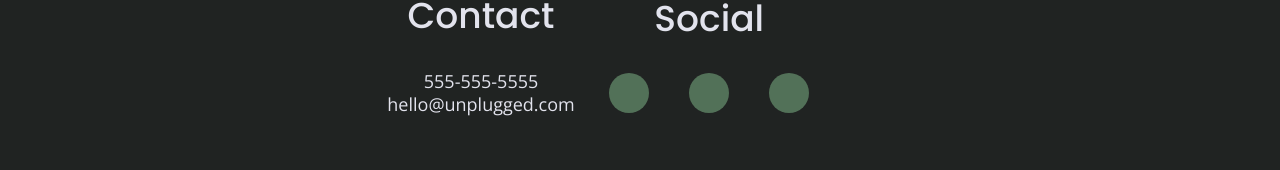
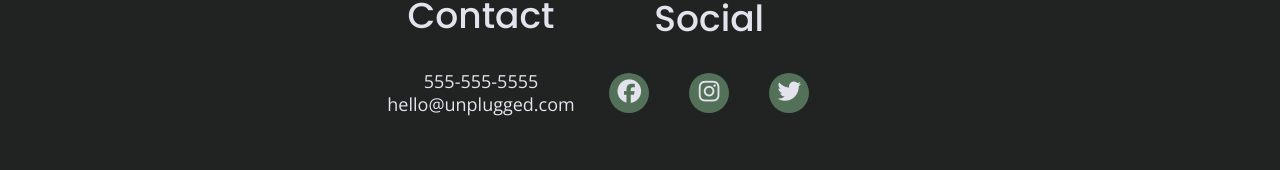
Before and after one commit to codedbyk8/retreat, a website: page index.html in a window 1280 px wide. Shown: the part 5381-5551 px from the top of the page. Drawn offline with nearby package versions, Linux system fonts and the light colour scheme; files whose address does not match are found by name.

Commit message:
social icons added

```diff
--- a/index.html
+++ b/index.html
@@ -168,9 +168,9 @@
           <h2> Social </h2>
 
           <div class="social-icons">
-                <p><a href="https://www.facebook.com/yoursite" target="_blank"></a></p>
-                <p><a href="https://www.instagram.com/yoursite" target="_blank"></a></p>
-                <p><a href="https://www.twitter.com/yoursite" target="_blank"></a></p>
+                <p><a href="https://www.facebook.com/yoursite" target="_blank"><i class="fab fa-facebook"></i></a></p>
+                <p><a href="https://www.instagram.com/yoursite" target="_blank"><i class="fab fa-instagram"></i></a></p>
+                <p><a href="https://www.twitter.com/yoursite" target="_blank"><i class="fab fa-twitter"></i></a></p>
                 </div>
               </div>
               <div class="copyright">
```
Also changed, not shown: about/index.html (+3 -3 lines), faq/index.html (+3 -3 lines).
